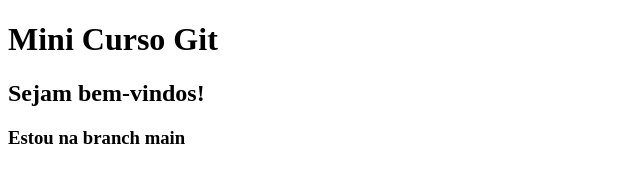
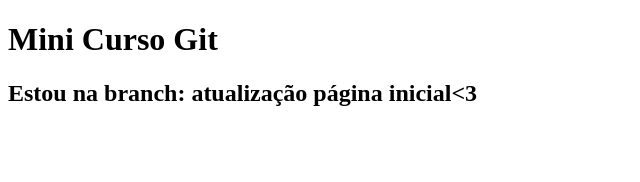
Before and after one commit to annyfferreira/Oficina-Git, a plain HTML site: page index.html in a window 1280 px wide. Shown: the whole page, without its empty margins (0-640 px from the left). Drawn offline with Linux system fonts and the light colour scheme.

Commit message:
Atualização na pagina inicial

```diff
--- a/index.html
+++ b/index.html
@@ -7,7 +7,7 @@
 </head>
 <body>
     <h1>Mini Curso Git</h1>
-    <h2>Sejam bem-vindos!</h2>
-    <h3>Estou na branch main</h3>
+
+    <h2>Estou na branch: atualização página inicial<3</h2>
 </body>
 </html>
```
